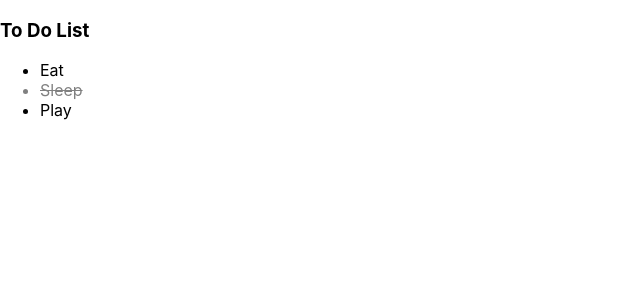
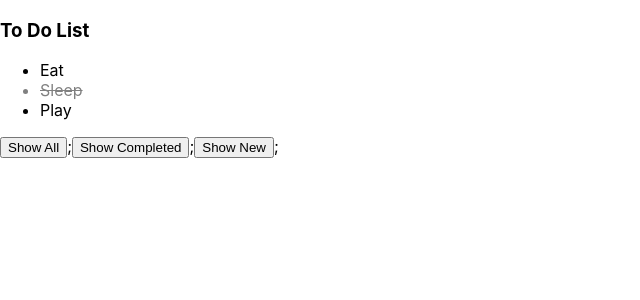
Before and after one commit to minhlu99/learn-reactjs, a React (Create React App) app: page / in a window 1280 px wide. Shown: the top 300 px of the page, without its empty margins (0-640 px from the left). Built offline with nearby package versions, Linux system fonts and the light colour scheme.

Commit message:
filter todolist

```diff
--- a/src/features/ToDo/index.jsx
+++ b/src/features/ToDo/index.jsx
@@ -41,10 +41,24 @@ function TodoFeature(props) {
     setTodoList(newTodoList);
     }
 
+    const [filteredStatus, setFilterStatus] = useState('all')
+
+    const handleShowAllClick = () => {setFilterStatus('all')};
+    const handleShowCompletedClick = () => {setFilterStatus('completed')};
+    const handleShowNewClick = () => {setFilterStatus('new')};
+
+    const renderTodoList = todoList.filter(prop => filteredStatus === 'all' || filteredStatus === prop.status)
+
     return (
         <div>
             <h3>To Do List</h3>
-            <Todolist props = {todoList} onTodoClick = {handleTodoList} />
+            <Todolist props = {renderTodoList} onTodoClick = {handleTodoList} />
+
+            <div>
+                <button onClick={handleShowAllClick}>Show All</button>;
+                <button onClick={handleShowCompletedClick}>Show Completed</button>;
+                <button onClick={handleShowNewClick}>Show New</button>;
+            </div>
         </div>
     );
 }
```
